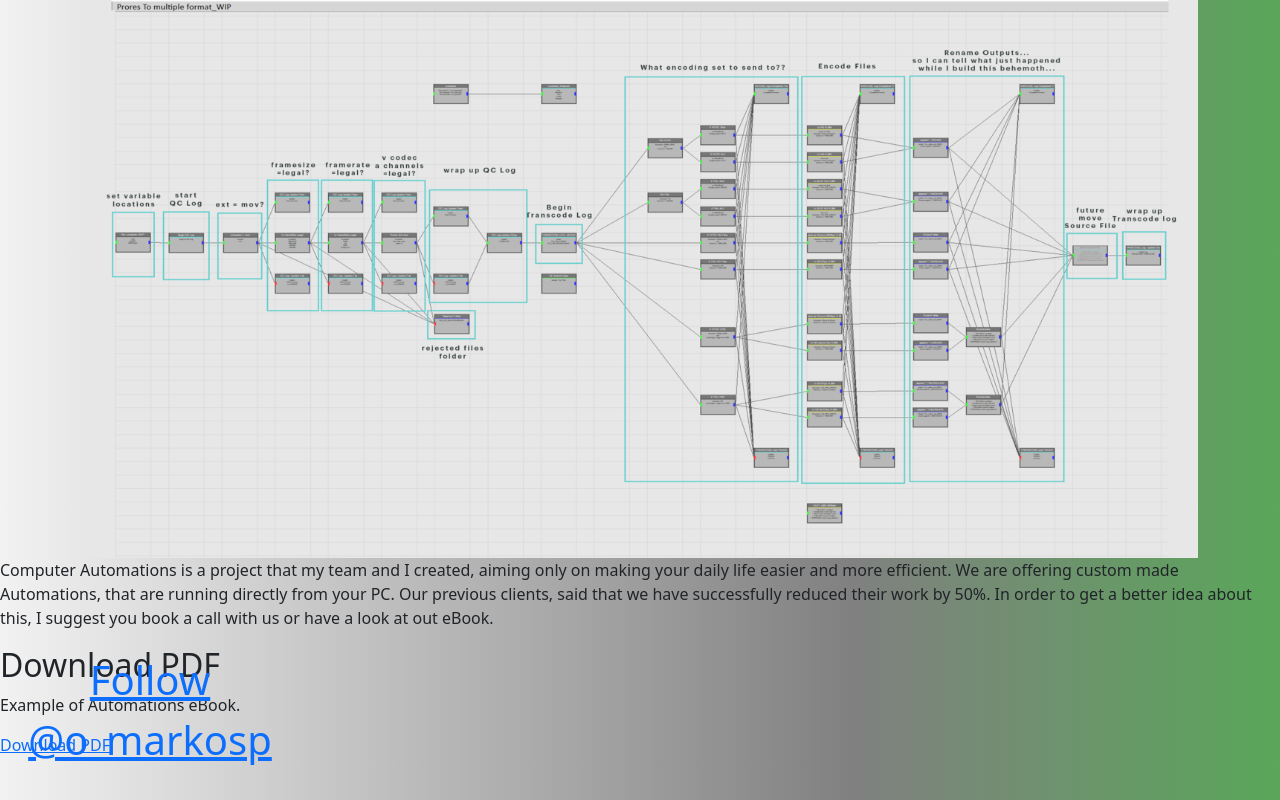
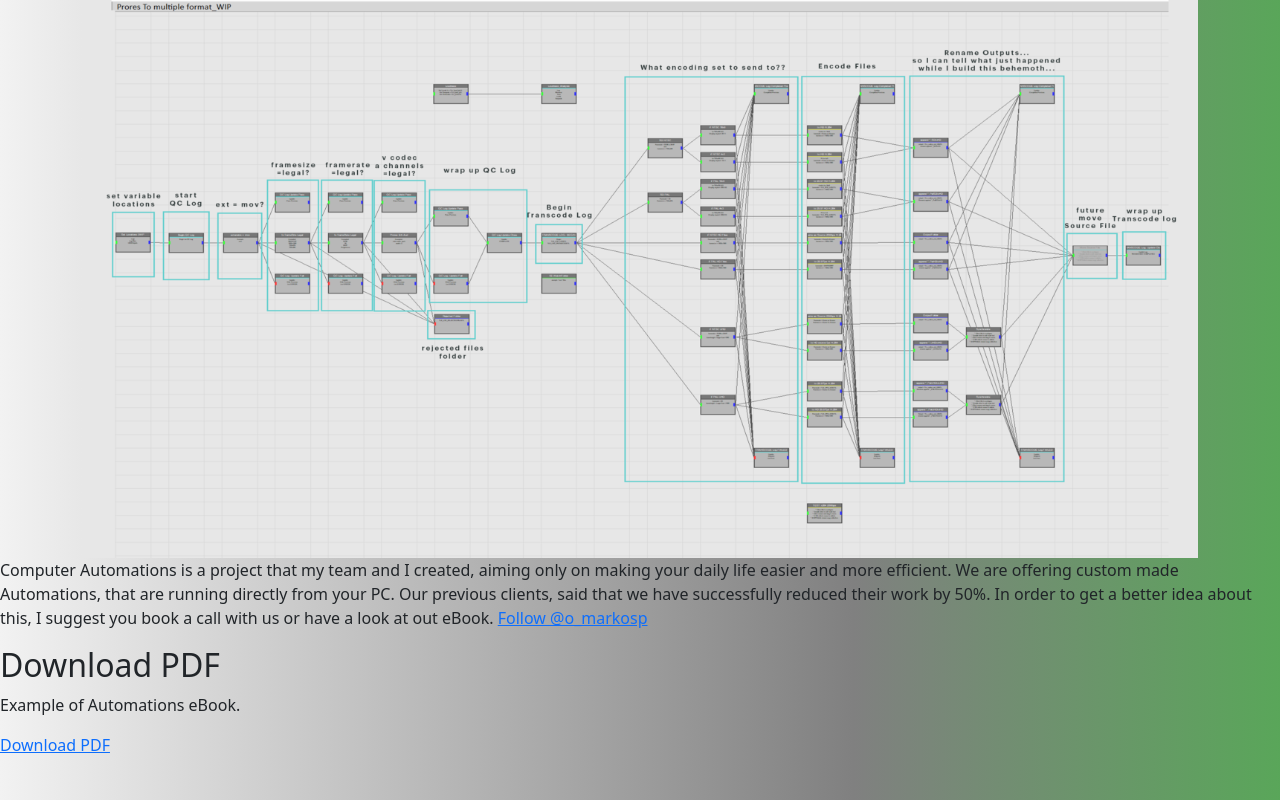
Before and after one commit to omarkosp/omarkosp.github.io, a plain HTML site: page index.html in a window 1280 px wide. Drawn offline with nearby package versions, Linux system fonts and the light colour scheme.

Commit message:
Update index.html

```diff
--- a/index.html
+++ b/index.html
@@ -16,19 +16,7 @@
       background: linear-gradient(to right, #F2F2F2, #808080, #33CC33, #006600, #6699CC, #003366,#000000) ;
       background-size: 400% 400%;
       animation: gradient 12s ease infinite;
-    }
-    .twitter-follow-button {
-      font-size: 40px;
-      padding: 20px;
-      text-align: center;
-      width: 300px;
-      margin: auto;
-      display: block;
-      position: absolute;
-      bottom: 1000;
-      left: 100;
-      right: 100;
-    }
+
     .slideshow-container {
       position: relative;
     }
@@ -107,4 +95,3 @@ s
     <p>Example of Automations eBook.</p>
     <a href="https://github.com/omarkosp/omarkosp.github.io/raw/main/Examples%20of%20Automations.pdf" download>Download PDF</a>
   </div>
-</div>
```
